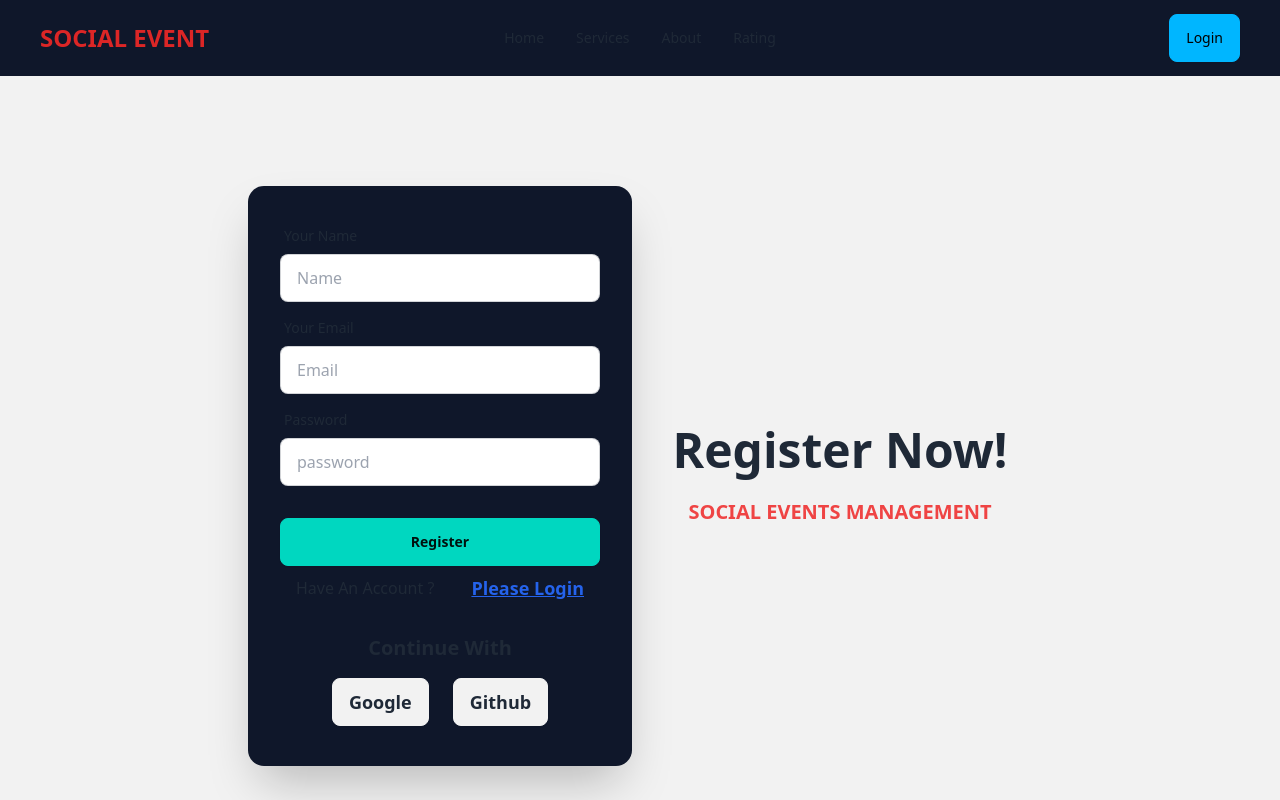
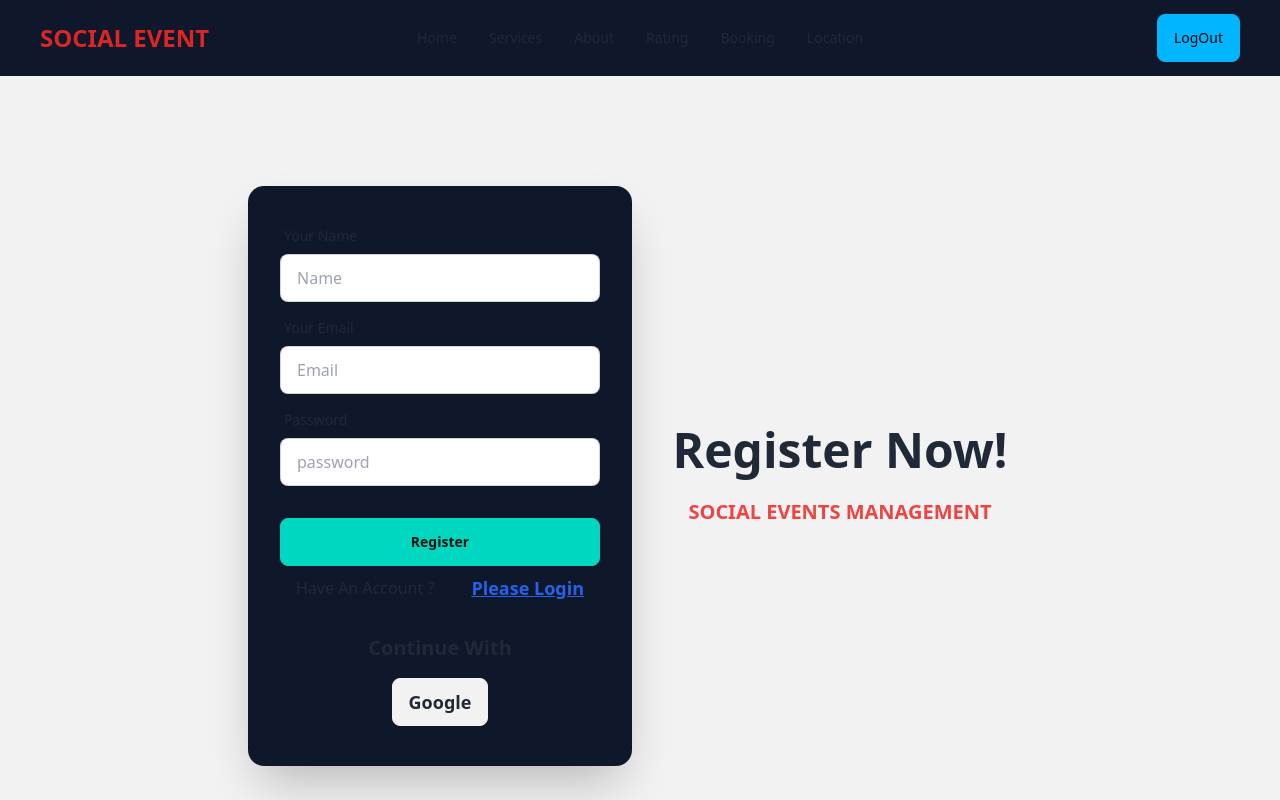
Before and after one commit to sumondas2001/Assignment-9-Social-Events, a React (Vite) app: page /register in a window 1280 px wide. Shown: the top 800 px of the page. Built offline with nearby package versions, Linux system fonts and the light colour scheme; no server answers; sample sign-in values are in the browser's storage.

Commit message:
all authentication and condeshion complete

```diff
--- a/src/Page/Login/Login.jsx
+++ b/src/Page/Login/Login.jsx
@@ -1,12 +1,16 @@
-import { Link } from "react-router-dom";
+import { Link, useLocation, useNavigate } from "react-router-dom";
 import Social from "../../components/Social/Social";
-import { useContext } from "react";
+import { useContext, useState } from "react";
 import { AuthContext } from "../../components/Providers/AuthProvider";
 import toast from "react-hot-toast";
 
 
 const Login = () => {
      const { userSingIn } = useContext(AuthContext);
+     const [error, setError] = useState('');
+     const location = useLocation();
+     console.log(location)
+     const navigate = useNavigate();
      const handelLogin = e => {
           e.preventDefault();
 
@@ -14,12 +18,15 @@ const Login = () => {
           const password = e.target.password.value;
 
           userSingIn(email, password)
-               .then(result => {
+               .then(() => {
                     toast.success('Login Successfully!');
-                    console.log(result.user)
+                    // console.log(result.user)
+                    navigate(location.state ? location.state : "/")
+
                })
                .catch(error => {
-                    console.log(error.message);
+                    // console.log(error)
+                    setError(error.message);
                     toast.error(error.message)
                })
 
@@ -50,6 +57,7 @@ const Login = () => {
                                    <label className="label">
                                         <a href="#" className="label-text-alt link link-hover">Forgot password?</a>
                                    </label>
+                                   <p className="text-xs text-red-600 px-2">{error}</p>
                               </div>
                               <div className="form-control mt-6">
                                    <button className="btn btn-error">Login</button>
--- a/src/Page/Navbar/Navbar.jsx
+++ b/src/Page/Navbar/Navbar.jsx
@@ -1,7 +1,17 @@
+import { useContext } from "react";
 import { Link, NavLink } from "react-router-dom";
+import { AuthContext } from "../../components/Providers/AuthProvider";
+
 
 
 const Navbar = () => {
+     const { user, logOut } = useContext(AuthContext);
+
+     const handelLogOut = () => {
+          logOut()
+     }
+
+
 
      const link = < >
           <li className="font-medium"><NavLink to={"/"}>Home</NavLink></li>
@@ -9,6 +19,8 @@ const Navbar = () => {
 
           <li className="font-medium"><NavLink to={"/about"}>About</NavLink></li>
           <li className="font-medium"><NavLink to={"/rating"}>Rating</NavLink></li>
+          <li className="font-medium"><NavLink to={"/booking"}>Booking</NavLink></li>
+          <li className="font-medium"><NavLink to={"/location"}>Location</NavLink></li>
 
 
      </>
@@ -44,9 +56,16 @@ const Navbar = () => {
                     </ul>
                </div>
                <div className="navbar-end">
-                    <Link to={"login"}>
-                         <button className="btn font-medium btn-info">Login</button>
-                    </Link>
+
+                    {
+                         user ?
+                              <button onClick={handelLogOut} className="btn font-medium btn-info">LogOut</button>
+                              : <Link to={"/login"}>
+                                   <button className="btn font-medium btn-info">Login</button>
+                              </Link>
+
+                    }
+
                </div>
           </div>
      );
--- a/src/Page/Register/Register.jsx
+++ b/src/Page/Register/Register.jsx
@@ -1,10 +1,11 @@
 import { Link } from "react-router-dom";
 import Social from "../../components/Social/Social";
-import { useContext } from "react";
+import { useContext, useState } from "react";
 import { AuthContext } from "../../components/Providers/AuthProvider";
 import toast from "react-hot-toast";
 
 const Register = () => {
+     const [error, setError] = useState('')
      const { creteUser } = useContext(AuthContext);
 
      const handelRegister = e => {
@@ -13,17 +14,23 @@ const Register = () => {
           const email = e.target.email.value;
           const password = e.target.password.value;
 
-          // if (/(?=.*?[A-Z])(?=.*?[a-z]).{6,}$/.test(password))
+
+          if (!/(?=.*?[A-Z])(?=.*?[#?!@$%^&*-]).{6,}$/.test(password)) {
+               setError('Minimum six characters, at least one uppercase letter,  at At least one special character, ')
+
+          }
+          else {
                creteUser(email, password)
                     .then(() => {
                          toast.success("Register Successfully !!")
                     })
                     .catch(error => {
                          const errorMessage = error.message;
+                         setError(errorMessage)
                          toast.error(errorMessage)
                     })
 
-
+          }
      }
 
      return (
@@ -67,6 +74,7 @@ const Register = () => {
                                    </Link>
                               </div>
                          </form>
+                         <p className="text-xs text-red-600 px-2">{error}</p>
 
                          <Social></Social>
                     </div>
--- /dev/null
+++ b/src/components/PrivetRoutes/PrivetRoutes.jsx
@@ -0,0 +1,30 @@
+import { useContext } from "react";
+import { AuthContext } from "../Providers/AuthProvider";
+import { Navigate, useLocation } from "react-router-dom";
+import PropTypes from 'prop-types';
+
+
+const PrivetRoutes = ({ children }) => {
+     const { user, loading } = useContext(AuthContext);
+     const location = useLocation();
+     console.log(location.pathname)
+
+
+     if (loading) {
+          return <div className="w-full h-screen flex items-center justify-center ">
+
+               <span className="loading loading-ring loading-lg size-10 text-blue-600 "></span>
+
+          </div>
+     }
+     if (user) {
+          return children;
+     }
+     return <Navigate state={location.pathname} to={"/login"}></Navigate>
+};
+
+export default PrivetRoutes;
+
+PrivetRoutes.propTypes = {
+     children: PropTypes.node
+}
--- a/src/components/Providers/AuthProvider.jsx
+++ b/src/components/Providers/AuthProvider.jsx
@@ -1,35 +1,74 @@
-import { createContext } from "react";
+import { createContext, useEffect, useState } from "react";
 import PropTypes from 'prop-types';
-import { getAuth, createUserWithEmailAndPassword, signInWithEmailAndPassword, signInWithPopup, GoogleAuthProvider } from "firebase/auth";
+import { getAuth, createUserWithEmailAndPassword, signInWithEmailAndPassword, signInWithPopup, GoogleAuthProvider, onAuthStateChanged, signOut, } from "firebase/auth";
 import app from "../../firebase/firebase.confige";
+import toast from "react-hot-toast";
 
 
+const auth = getAuth(app)
 export const AuthContext = createContext(null);
-const auth = getAuth(app)
 
 
 const provider = new GoogleAuthProvider();
 const AuthProvider = ({ children }) => {
+     const [loading, setLoading] = useState(true)
+
+     const [user, setUser] = useState(null);
+
 
      // create With Email And Password
      const creteUser = (email, password) => {
+          setLoading(true)
           return createUserWithEmailAndPassword(auth, email, password)
      };
 
      // sign In With Email And Password
      const userSingIn = (email, password) => {
+          setLoading(true)
           return signInWithEmailAndPassword(auth, email, password)
      };
      // google Login
 
      const googleLogin = () => {
+          setLoading(true)
           return signInWithPopup(auth, provider)
+     };
+
+
+     useEffect(() => {
+          const unSubscribe = onAuthStateChanged(auth, currentUser => {
+
+               setUser(currentUser);
+               setLoading(false)
+               // console.log(currentUser)
+
+
+          })
+          return () => {
+               return unSubscribe()
+          }
+     }, [auth])
+
+     const logOut = () => {
+          setLoading(true)
+          return signOut(auth)
+               .then(() => {
+
+                    toast.success('LogOut Successfully !')
+               })
      }
+
+
 
      const authInfo = {
           creteUser,
           userSingIn,
-          googleLogin
+          googleLogin,
+          user,
+          logOut,
+          loading
+
+
      }
      return (
           <AuthContext.Provider value={authInfo}>
--- a/src/components/Routers/Routers.jsx
+++ b/src/components/Routers/Routers.jsx
@@ -8,6 +8,7 @@ import About from "../About/About";
 import Rating from "../../Page/Rating/Rating";
 import Login from "../../Page/Login/Login";
 import Register from "../../Page/Register/Register";
+import PrivetRoutes from "../PrivetRoutes/PrivetRoutes";
 
 const router = createBrowserRouter([
      {
@@ -29,7 +30,9 @@ const router = createBrowserRouter([
                },
                {
                     path: "/service/:id",
-                    element: <ServicesDetails></ServicesDetails>,
+                    element: <PrivetRoutes>
+                         <ServicesDetails></ServicesDetails>
+                    </PrivetRoutes>,
                     loader: () => fetch("/data.json"),
                },
                {
--- a/src/components/Social/Social.jsx
+++ b/src/components/Social/Social.jsx
@@ -22,7 +22,7 @@ const Social = () => {
 
                <div className="flex justify-center gap-6 mt-4">
                     <button onClick={handelGoogleLogin} className="btn text-lg font-semibold hover:bg-emerald-500 hover:text-black ">Google</button>
-                    <button className="hover:text-black btn text-lg font-semibold hover:bg-cyan-600 ">Github</button>
+
                </div>
           </div>
      );
```
Also changed, not shown: public/data.json (+6 -6 lines). Lines whose indentation alone changed are shown as unchanged.
